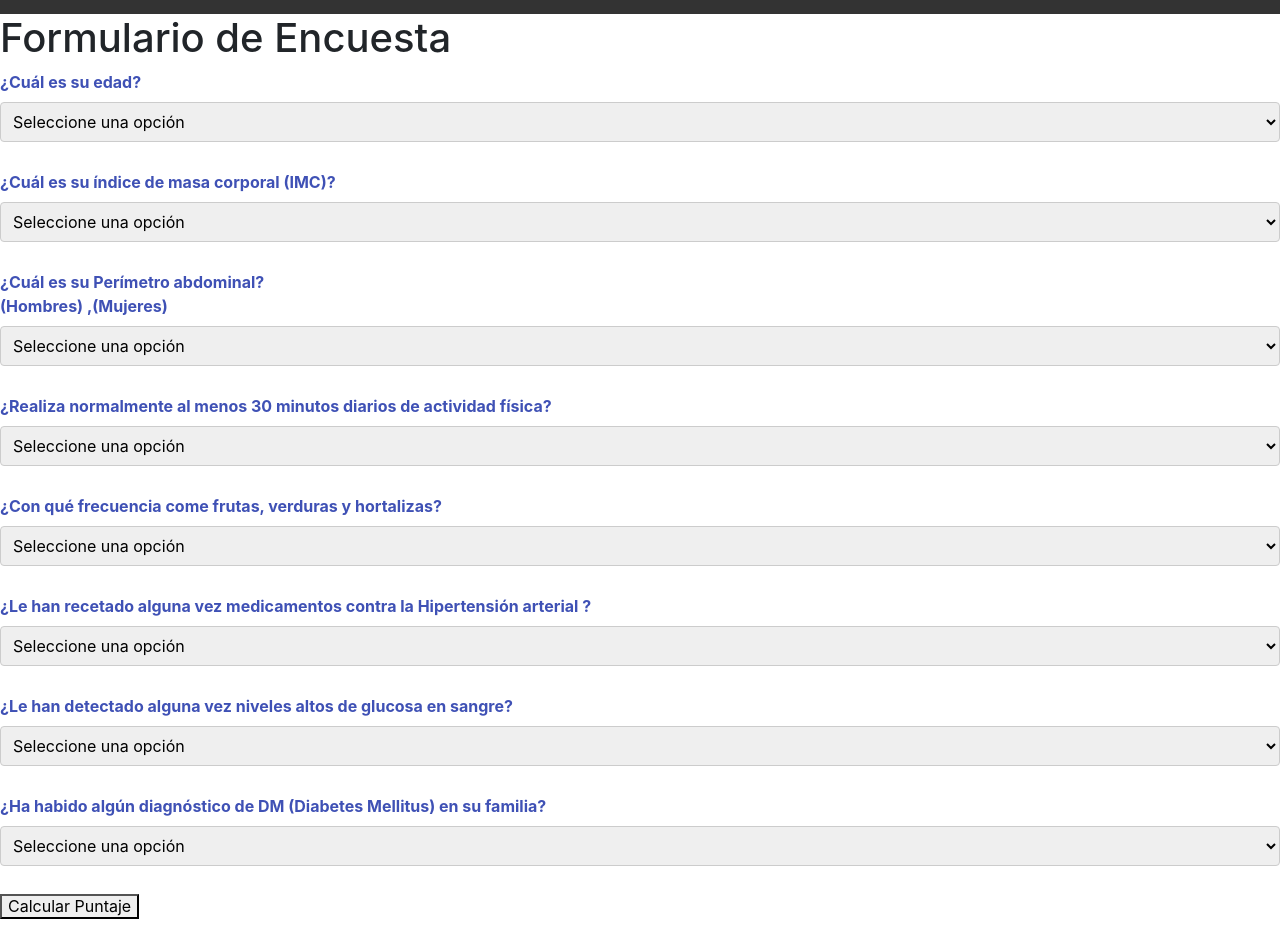
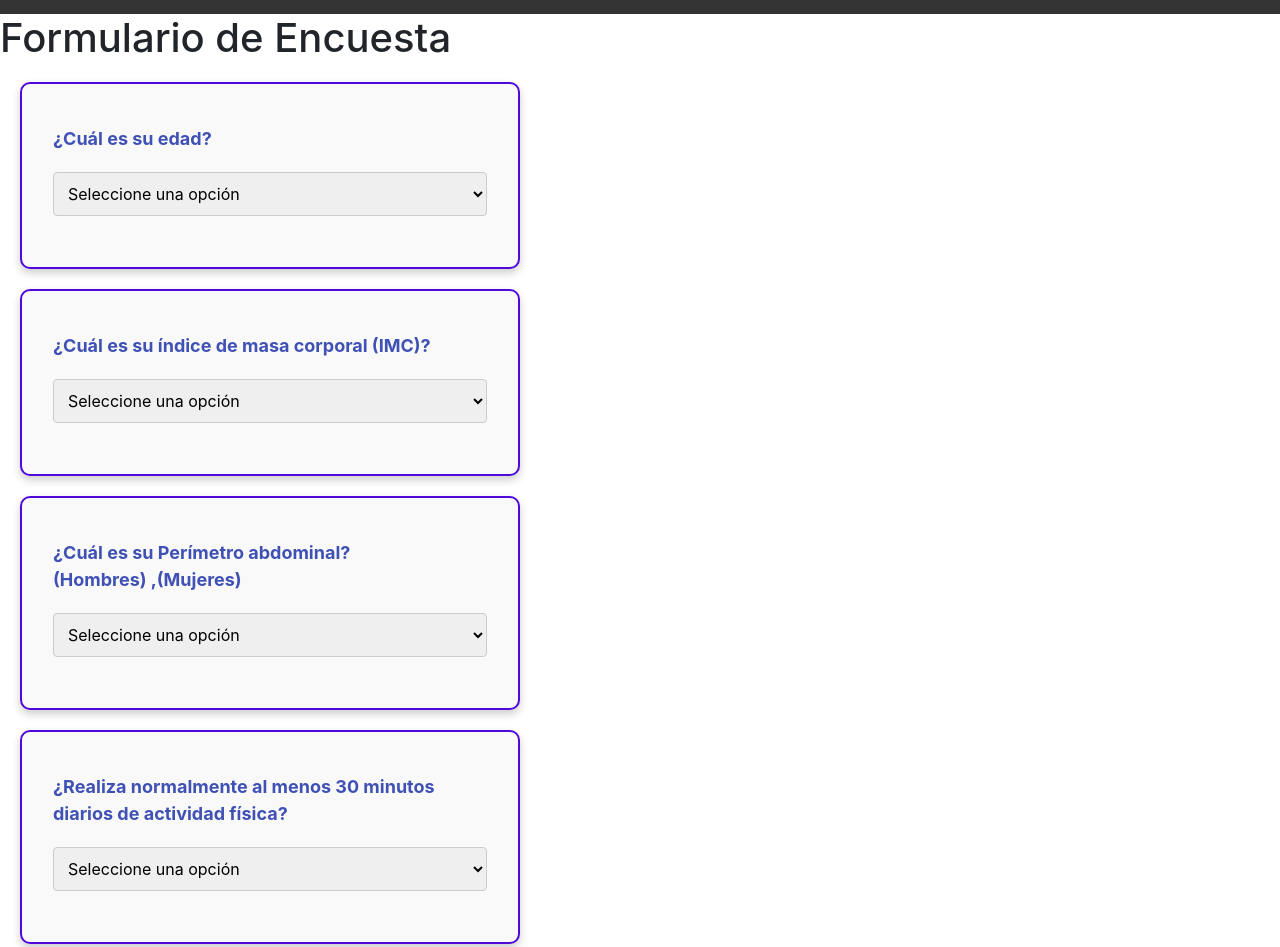
Before and after one commit to Dylan3871/sigloxxl, a React (Create React App) app: page /Encuesta in a window 1280 px wide. Shown: the part 45-992 px from the top of the page. Before the commit the page ends 964 px from the top, so only its background shows below. Built offline with nearby package versions, Linux system fonts and the light colour scheme.

Commit message:
encuesta mejorada

```diff
--- a/src/assets/css/Encuestas.css
+++ b/src/assets/css/Encuestas.css
@@ -4,22 +4,27 @@
   }
 
   .pregunta-label {
+    font-size: 18px;
     font-weight: bold;
+    margin-bottom: 10px;
   }
 
   .pregunta-select {
-    width: 100%;
-    padding: 8px;
-    margin: 8px 0;
-    border: 1px solid #ccc;
-    border-radius: 4px;
+  width: 40%;
+  padding: 10px;
+  font-size: 16px;
+  border: 1px solid #ccc;
+  border-radius: 4px;
   }
 
   /* Estilos específicos para cada pregunta */
   /* Pregunta 1 - Edad */
+
   .pregunta.edad .pregunta-label {
     color: #3F51B5; /* Cambia el color del texto */
+
   }
+
 
   /* Pregunta 2 - IMC */
   .pregunta.imc .pregunta-label {
@@ -55,3 +60,81 @@
   .pregunta.antecedentes .pregunta-label {
     color: #3F51B5; /* Cambia el color del texto */
   }
+  /* Estilo para la tarjeta */
+.card.pregunta.perimetro {
+  border: 2px solid #4f09db;
+  border-radius: 10px;
+  box-shadow: 0 4px 8px rgba(0, 0, 0, 0.2);
+  margin: 20px;
+  padding: 15px;
+  background-color: #f9f9f9;
+  width: 500px;
+  transition: transform 0.2s ease-in-out;
+}
+
+.card.pregunta.perimetro:hover {
+  transform: scale(1.05);
+}
+
+/* Estilo para el div dentro de la tarjeta */
+.card.pregunta.perimetro .card-body {
+  margin-top: 10px;
+}
+
+.card.pregunta.perimetro h3 {
+  font-size: 20px;
+  color: #4f09db;
+  margin-bottom: 10px;
+}
+
+.card.pregunta.perimetro p {
+  font-size: 16px;
+  color: #333;
+}
+
+.card.pregunta.perimetro select {
+  width: 100%;
+  padding: 10px;
+  font-size: 16px;
+  border: 1px solid #ccc;
+  border-radius: 4px;
+  margin-top: 10px;
+}
+
+.card.pregunta.perimetro button {
+  display: block;
+  width: 100%;
+  padding: 10px;
+  background-color: #4f09db;
+  color: #fff;
+  border: none;
+  border-radius: 4px;
+  font-size: 18px;
+  margin-top: 10px;
+  cursor: pointer;
+  transition: background-color 0.3s ease;
+}
+
+.card.pregunta.perimetro button:hover {
+  background-color: #350677;
+}
+
+.calcular-btn {
+  background-color: #4CAF50;
+  color: white;
+  border: none;
+  border-radius: 5px;
+  padding: 15px 32px;
+  text-align: center;
+  text-decoration: none;
+  display: inline-block;
+  font-size: 16px;
+  margin: 4px 2px;
+  transition-duration: 0.4s;
+  cursor: pointer;
+}
+
+.calcular-btn:hover {
+  background-color: #45a049;
+  color: white;
+}
--- a/src/assets/css/Inicio.css
+++ b/src/assets/css/Inicio.css
@@ -9,7 +9,7 @@ border-radius: 10px; /* Bordes redondeados */
 .inicio-container .card {
   box-shadow: 0 4px 8px rgba(0, 0, 0, 0.1); /* Sombra suave */
   margin-bottom: 20px;
-background-color: #fff; /* Fondo blanco */
+background-color: #ffffff; /* Fondo blanco */
   border: none; /* Sin borde */
   border-radius: 10px; /* Bordes redondeados */
 }
--- a/src/components/Encuesta.jsx
+++ b/src/components/Encuesta.jsx
@@ -40,6 +40,8 @@ class EncuestaForm extends Component {
          <Navbar />
         <h1>Formulario de Encuesta</h1>
         <form onSubmit={this.handleSubmit}>
+        <div className="card pregunta perimetro">
+        <div className="card-body">
         <div className="pregunta edad">
         <div className="pregunta">
           <div>
@@ -57,9 +59,12 @@ class EncuestaForm extends Component {
           </div>
           </div>
           </div>
+          </div>
+          </div>
 
            {/*////////////////////////////////////////////////////////////////////////////////////////*/}
-
+          <div className="card pregunta perimetro">
+          <div className="card-body">
           <div className="pregunta imc">
           <div className="pregunta">
           <div>
@@ -76,10 +81,13 @@ class EncuestaForm extends Component {
           </div>
           </div>
           </div>
-
+          </div>
+          </div>
 
           {/*////////////////////////////////////////////////////////////////////////////////////////*/}
 
+          <div className="card pregunta perimetro">
+          <div className="card-body">
           <div className="pregunta perimetro">
           <div className="pregunta">
           <div>
@@ -98,10 +106,13 @@ class EncuestaForm extends Component {
           </div>
           </div>
           </div>
+          </div>
+          </div>
 
 
           {/*////////////////////////////////////////////////////////////////////////////////////////*/}
-
+          <div className="card pregunta perimetro">
+          <div className="card-body">
           <div className="pregunta actividad">
           <div className="pregunta">
           <div>
@@ -117,11 +128,14 @@ class EncuestaForm extends Component {
           </div>
           </div>
           </div>
+          </div>
+          </div>
 
 
         {/*////////////////////////////////////////////////////////////////////////////////////////*/}
 
-
+        <div className="card pregunta perimetro">
+        <div className="card-body">
           <div className="pregunta consumo">
           <div className="pregunta">
           <div>
@@ -137,9 +151,12 @@ class EncuestaForm extends Component {
           </div>
           </div>
           </div>
+          </div>
+          </div>
 
           {/*////////////////////////////////////////////////////////////////////////////////////////*/}
-
+        <div className="card pregunta perimetro">
+        <div className="card-body">
           <div className="pregunta hipertension">
           <div className="pregunta">
           <div>
@@ -155,11 +172,14 @@ class EncuestaForm extends Component {
           </div>
           </div>
           </div>
+          </div>
+          </div>
 
 
           {/*////////////////////////////////////////////////////////////////////////////////////////*/}
 
-
+        <div className="card pregunta perimetro">
+        <div className="card-body">
           <div className="pregunta glucosa">
           <div className="pregunta">
           <div>
@@ -175,9 +195,12 @@ class EncuestaForm extends Component {
           </div>
           </div>
           </div>
+          </div>
+          </div>
 
         {/*////////////////////////////////////////////////////////////////////////////////////////*/}
-
+        <div className="card pregunta perimetro">
+        <div className="card-body">
           <div className="pregunta antecedentes">
           <div className="pregunta">
           <div>
@@ -195,10 +218,12 @@ class EncuestaForm extends Component {
           </div>
           </div>
           </div>
+          </div>
+          </div>
 
 
 
-          <button type="submit">Calcular Puntaje</button>
+          <button class="calcular-btn">Calcular Puntaje</button>
         </form>
       </div>
     );
```
